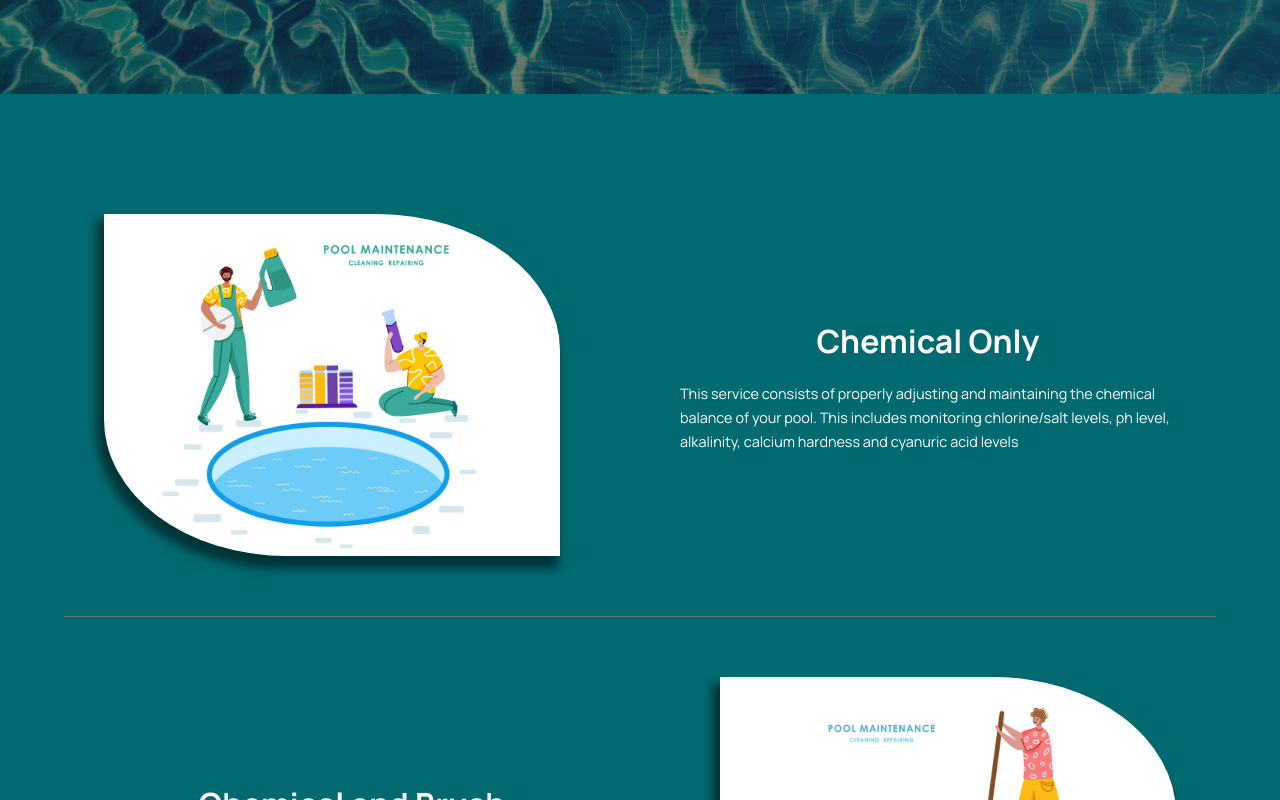
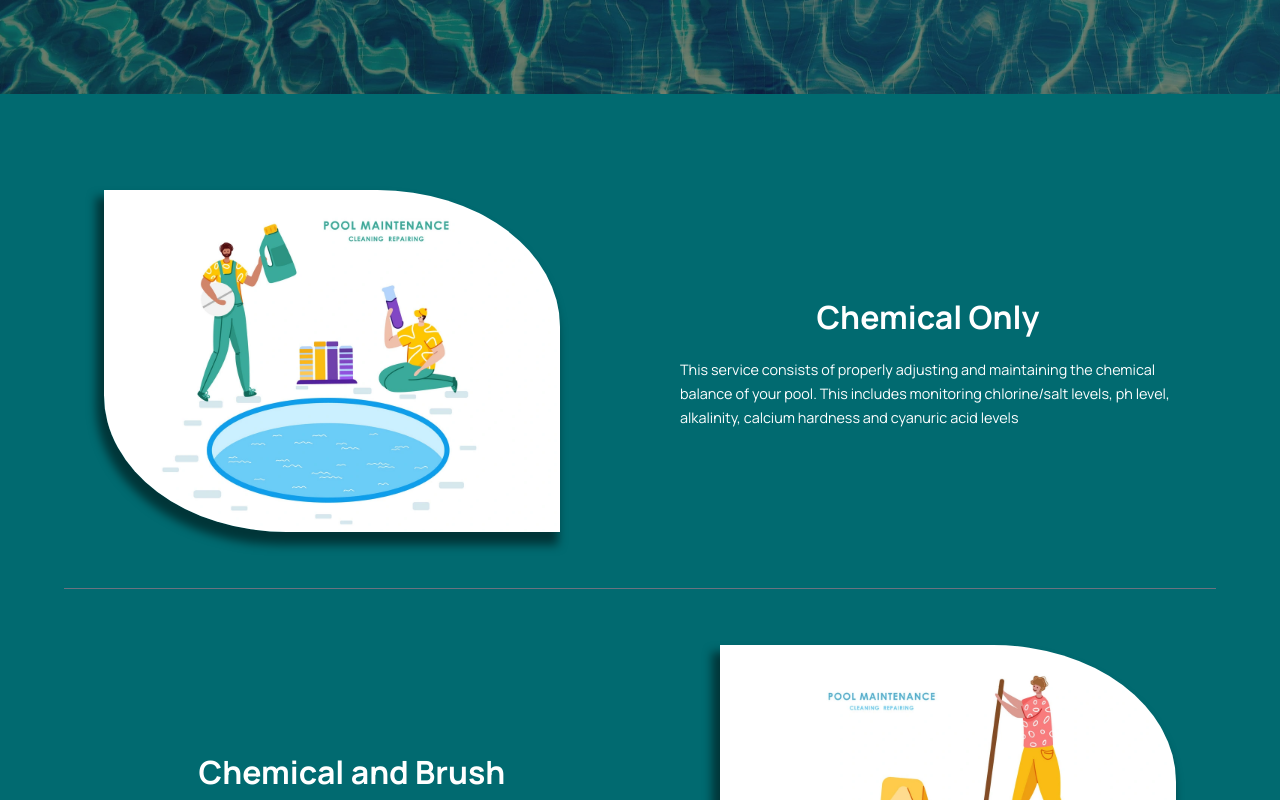
Before and after one commit to willfranck/suncoast-pool-cleaning, a Next.js app: page / in a window 1280 px wide. Shown: the part 800-1600 px from the top of the page. Built offline with nearby package versions, Linux system fonts and the light colour scheme; a web font is replaced by a local one.

Commit message:
Updated accessibilty properties

```diff
--- a/src/app/components/footer.tsx
+++ b/src/app/components/footer.tsx
@@ -19,7 +19,7 @@ export default function Footer() {
         <div className='flex flex-col space-y-4'>
           <Link
             href={'/'}
-            aria-label='Homepage link'
+            aria-label='Homepage'
             className='flex items-center'
           >
             <FontAwesomeIcon icon={faHouse} className='w-8 h-8' />
@@ -28,7 +28,7 @@ export default function Footer() {
 
           <Link
             href={'/about'}
-            aria-label='About page link'
+            aria-label='Learn more about us'
             className='flex items-center'
           >
             <FontAwesomeIcon icon={faCircleInfo} className='w-8 h-8' />
@@ -37,7 +37,7 @@ export default function Footer() {
 
           <Link
             href={'/'}
-            aria-label='Facebook page link'
+            aria-label='Check out our Facebook page'
             className='flex items-center'
           >
             <FontAwesomeIcon icon={faFacebook} className='w-8 h-8' />
--- a/src/app/components/navBar.tsx
+++ b/src/app/components/navBar.tsx
@@ -9,7 +9,7 @@ export default function NavBar() {
       <div>
         <Link
           href={'tel:+17272665144'}
-          aria-label='Phone number link'
+          aria-label='Call us'
           className='flex items-center p-2'
         >
           <FontAwesomeIcon icon={faPhone} className='w-6 h-6' />
@@ -20,7 +20,7 @@ export default function NavBar() {
       <div className='flex justify-between w-24'>
         <Link
           href={'/'}
-          aria-label='Homepage link'
+          aria-label='Homepage'
           className='p-2'
         >
           <FontAwesomeIcon icon={faHouse} className='w-6 h-6' />
@@ -28,7 +28,7 @@ export default function NavBar() {
 
         <Link
           href={'/about'}
-          aria-label='About page link'
+          aria-label='Learn more about us'
           className='p-2'
         >
           <FontAwesomeIcon icon={faCircleInfo} className='w-6 h-6' />
--- a/src/app/components/quoteForm.tsx
+++ b/src/app/components/quoteForm.tsx
@@ -53,13 +53,14 @@ export default function QuoteForm() {
 
       <form
         onSubmit={handleSubmit}
+        aria-label='Email us for a quote or with questions'
         className='flex flex-col items-center w-full max-w-[45rem] px-6 py-20 bg-tintBlack shadow-xBlack'
       >
         <div className='flex flex-col sm:flex-row justify-between items-center w-full'>
           <div className='max-w-[40rem]'>
             <Link
               href={'tel:+17272665144'}
-              aria-label='Phone number link'
+              aria-label='Give us a call'
               className='flex justify-center items-center py-2'
             >
               Give us a call&ensp;
@@ -71,7 +72,7 @@ export default function QuoteForm() {
 
             <Link
               href={'mailto:suncoastpoolclean@gmail.com'}
-              aria-label='Email link'
+              aria-label='Send us an email'
               className='text-center sm:text-end'
             >
               <p className='font-bold text-xl'>
@@ -118,7 +119,7 @@ export default function QuoteForm() {
             </label>
             <input
               name='Email'
-              aria-label='Email input'
+              aria-label='Enter your email address'
               type='email'
               value={email}
               onChange={(e) => setEmail(e.target.value)}
@@ -156,10 +157,11 @@ export default function QuoteForm() {
 
         <Link
           href={'mailto:suncoastpoolclean@gmail.com'}
+          aria-label='Submit email form'
         >
           <button
             type='submit'
-            aria-label='Submit quote form'
+            aria-label='Submit email button'
             className='flex justify-center items-center w-40 mt-3 py-2 bg-blue-700 text-white font-semibold leading-6 rounded-sm shadow-sm hover:bg-blue-500 focus-visible:outline focus-visible:outline-2 focus-visible:outline-offset-2 focus-visible:outline-blue-500'
           >
               Email Us &ensp;
--- a/src/app/components/services.tsx
+++ b/src/app/components/services.tsx
@@ -7,17 +7,19 @@ export default function Services() {
 
 
   return (
-    <article className='flex flex-col items-center lg:w-full max-w-[75rem] px-4 py-20'>
-      <ul className='flex flex-col w-full px-2 space-y-5'>
+    <article className='flex flex-col items-center lg:w-full max-w-[75rem] px-4 py-10'>
+      <ul
+        aria-label='A list of our services'
+        className='flex flex-col w-full px-2'
+      >
         {services && services.map((service, index) => (
-          <>
           <li
             key={index}
-              className={`lg:flex lg:${service.flexDirection} justify-between items-center py-10`}
+            className={`lg:flex lg:${service.flexDirection} justify-between items-center py-14 border-b-[1px] border-gray-500 last:border-b-0`}
           >
             <Image
               src={service.img}
-                alt='Image'
+              alt={`We offer a ${service.title} option`}
               width={456}
               height={0}
               className='mx-auto lg:mx-10 mb-6 lg:mb-0 rounded-tr-[40%] rounded-bl-[40%] shadow-serviceImg'
@@ -30,9 +32,6 @@ export default function Services() {
               <span>{service.desc}</span>
             </div>
           </li>
-
-            <hr className='self-center w-full border-t-1 border-gray-500 last:hidden'></hr>
-          </>
         ))}
       </ul>
     </article>
--- a/src/app/page.tsx
+++ b/src/app/page.tsx
@@ -16,7 +16,7 @@ export default function Home() {
         <div className='flex flex-1 items-center px-4 md:px-20 pt-10 pb-32'>
           <Link
             href={'tel:+17272665144'}
-            aria-label='Business name and phone number link'
+            aria-label='Suncoast Pool Cleaning. Call us for a quote or with questions'
           >
             <Image
               src={'/spc_logo_full.webp'}
```
Lines whose indentation alone changed are shown as unchanged.
